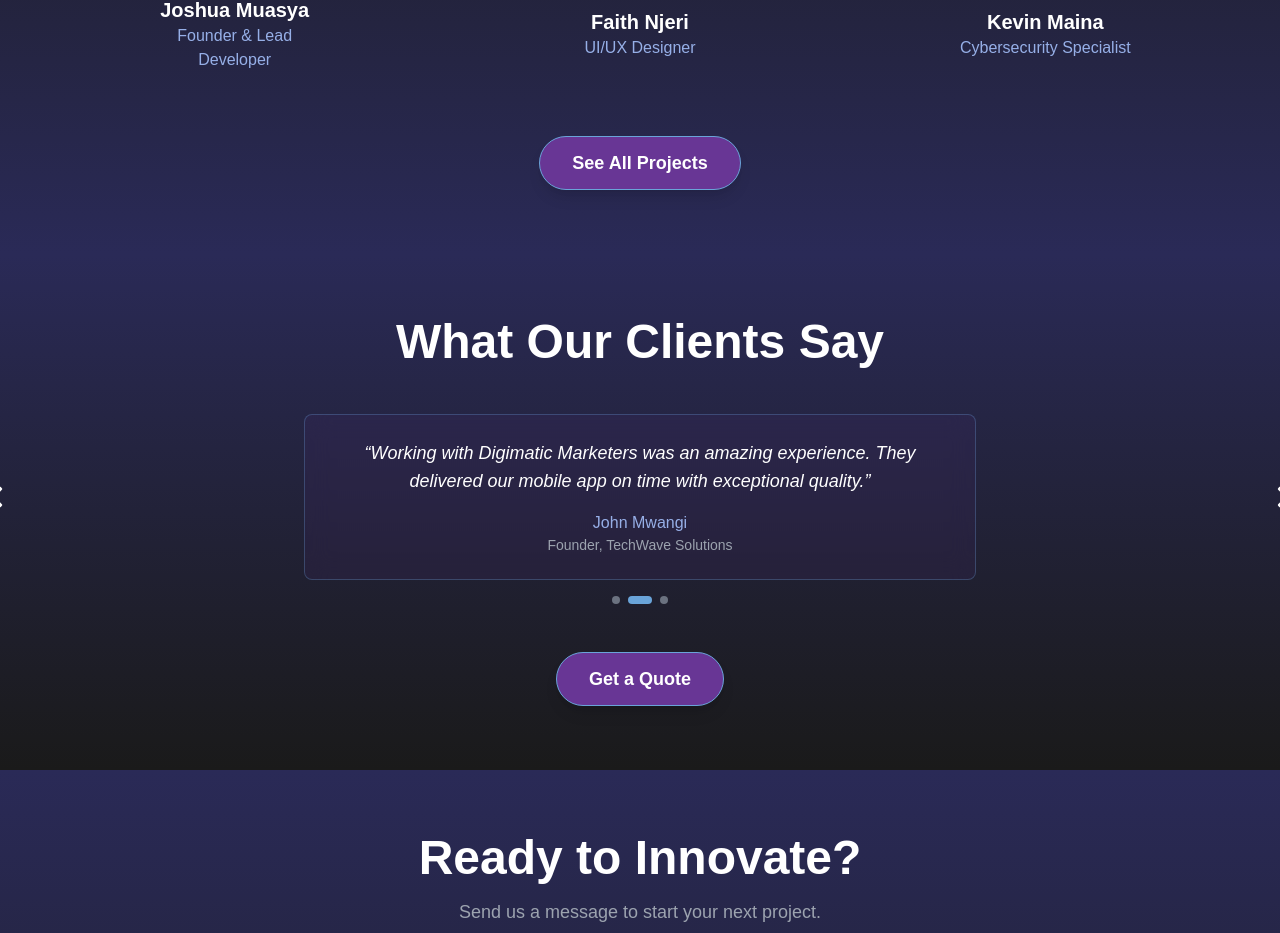
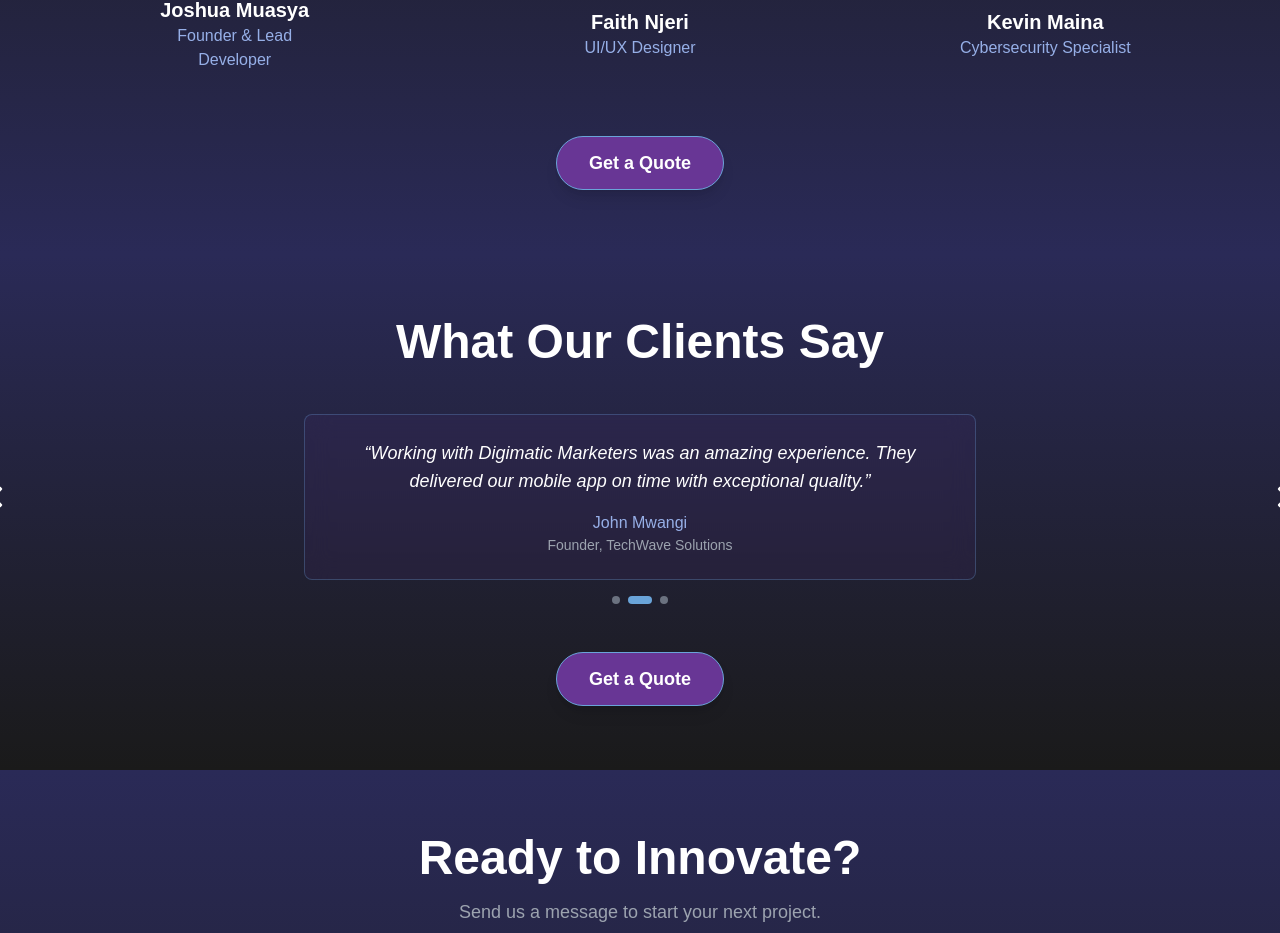
Before and after one commit to JoshMuasya/digimatic2.0, a Next.js app: page / in a window 1280 px wide. Shown: the part 2712-3645 px from the top of the page. Built offline with nearby package versions, Linux system fonts and the light colour scheme.

Commit message:
Made some few changes

```diff
--- a/components/TeamSection.tsx
+++ b/components/TeamSection.tsx
@@ -23,7 +23,7 @@ interface TeamSectionProps {
 const defaultProps: Partial<SolutionsSectionProps> = {
   primaryColor: "#6AA4D9", // Light blue from your theme
   accentColor: "#683695", // Midnight purple from your theme
-  ctaText: "See All Projects",
+  ctaText: "Get a Quote",
   ctaLink: "/services",
 };
 
```
